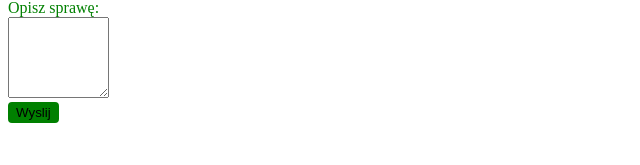
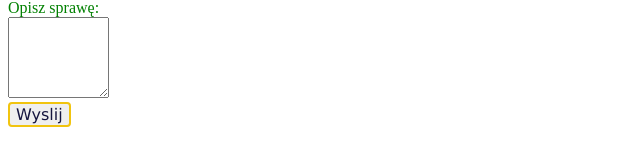
Before and after one commit to kasia-g1/key, a plain HTML site: page index.html in a window 1280 px wide. Shown: the part 237-402 px from the top of the page, without its empty margins (0-640 px from the left). Drawn offline with Linux system fonts and the light colour scheme.

Commit message:
Button style edit

```diff
--- a/index.html
+++ b/index.html
@@ -59,7 +59,7 @@
           </div>
         </div>
         <div>
-          <input type="submit" id="sendForm" name="sandForm" value="Wyslij" />
+          <input class="button" type="submit" id="sendForm" name="sandForm" value="Wyslij" />
         </div>
       </form>
     </div>
--- a/style.css
+++ b/style.css
@@ -12,12 +12,32 @@ label {
   color: green;
 }
 
-input[type="submit"]:hover {
-
-    background-color: lightgreen;
+/* .button:hover {
+  background-color: rgb(94, 31, 94);
 }
 
-input[type="submit"] {
+.button {
+  border: 4px solid rgb(95, 95, 116);
+  font-size: 1rem;
+  background-color: rgb(252, 252, 252);
+  font-family: Verdana, Geneva, Tahoma, sans-serif;
+  color: darkslategray;
+  font-weight: bold;
+} */
 
-    background-color: green;
+.button {
+  border-color: #f1c40f;
+  /* color: #fff; */
+  color: rgb(21, 21, 63);
+  font-size: 1rem;
+  font-family: Verdana, Geneva, Tahoma, sans-serif;
+  background-image: -webkit-linear-gradient(45deg, #f1c40f 50%, transparent 50%);
+  background-image: linear-gradient(45deg, #f1c40f 50%, transparent 50%);
+  background-position: 100%;
+  background-size: 400%;
+  -webkit-transition: background 300ms ease-in-out;
+  transition: background 300ms ease-in-out;
 }
+.button:hover {
+  background-position: 0;
+}
```
